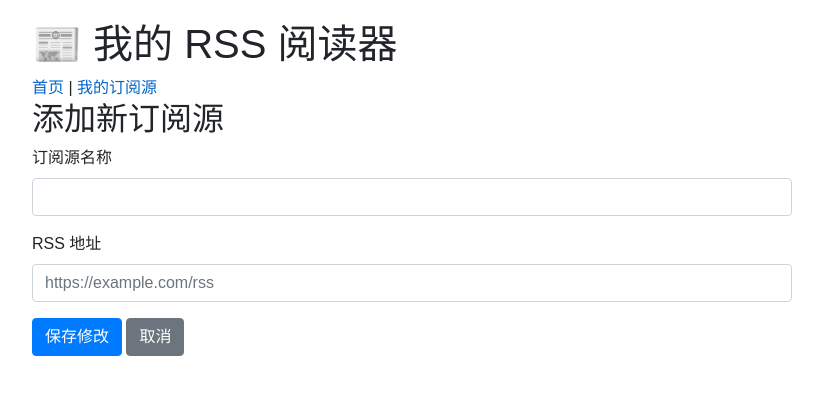
After one commit to EEEEntelecheia/my-rss-reader, a Flask app: template app/templates/edit_feed.html in a window 1280 px wide. The commit adds this page. Shown: the top 395 px of the page, without its empty margins (228-1051 px from the left). Run offline with Flask 3, Linux system fonts and the light colour scheme; the template is opened without the code that fills it, so the values that code supplies are empty; some libraries are stand-ins or nearby versions.

Commit message:
Add reed edit

```diff
--- /dev/null
+++ b/app/templates/edit_feed.html
@@ -0,0 +1,20 @@
+{% extends "base.html" %}
+
+{% block title %}订阅管理{% endblock %}
+
+{% block content %}
+<h2>添加新订阅源</h2>
+
+<form method="post">
+    <div class="mb-3">
+        <label for="name" class="form-label">订阅源名称</label>
+        <input type="text" class="form-control" id="name" name="name" required>
+    </div>
+    <div class="mb-3">
+        <label for="url" class="form-label">RSS 地址</label>
+        <input type="url" class="form-control" id="url" name="url" required placeholder="https://example.com/rss">
+    </div>
+    <button type="submit" class="btn btn-primary">保存修改</button>
+    <a href="{{ url_for('main.index') }}" class="btn btn-secondary">取消</a>
+</form>
+{% endblock %}
--- a/app/templates/feeds.html
+++ b/app/templates/feeds.html
@@ -17,6 +17,7 @@
                 <div>
                     <span class="badge bg-secondary">{{ feed.articles.count() }} 篇文章</span>
                     <a href="{{ url_for('main.feed_articles', feed_id=feed.id) }}" class="btn btn-sm btn-info">查看</a>
+                    <a href="{{ url_for('main.edit_feed', feed_id=feed.id) }}" class="btn btn-sm btn-warning">编辑</a>
                     <a href="{{ url_for('main.delete_feed', feed_id=feed.id) }}" class="btn btn-sm btn-danger" onclick="return confirm('确定删除吗？')">删除</a>
                 </div>
             </li>
```
Also changed, not shown: app/routes.py (+19 -0 lines).
